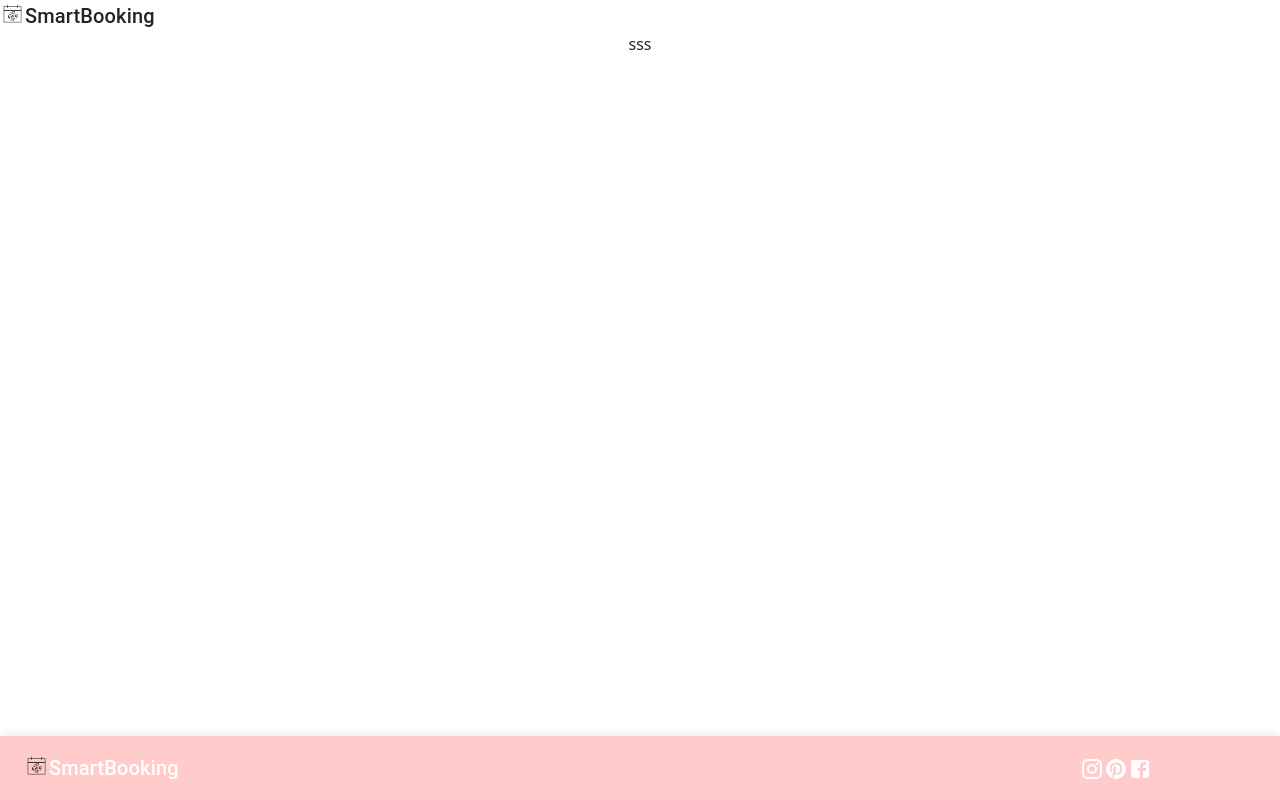
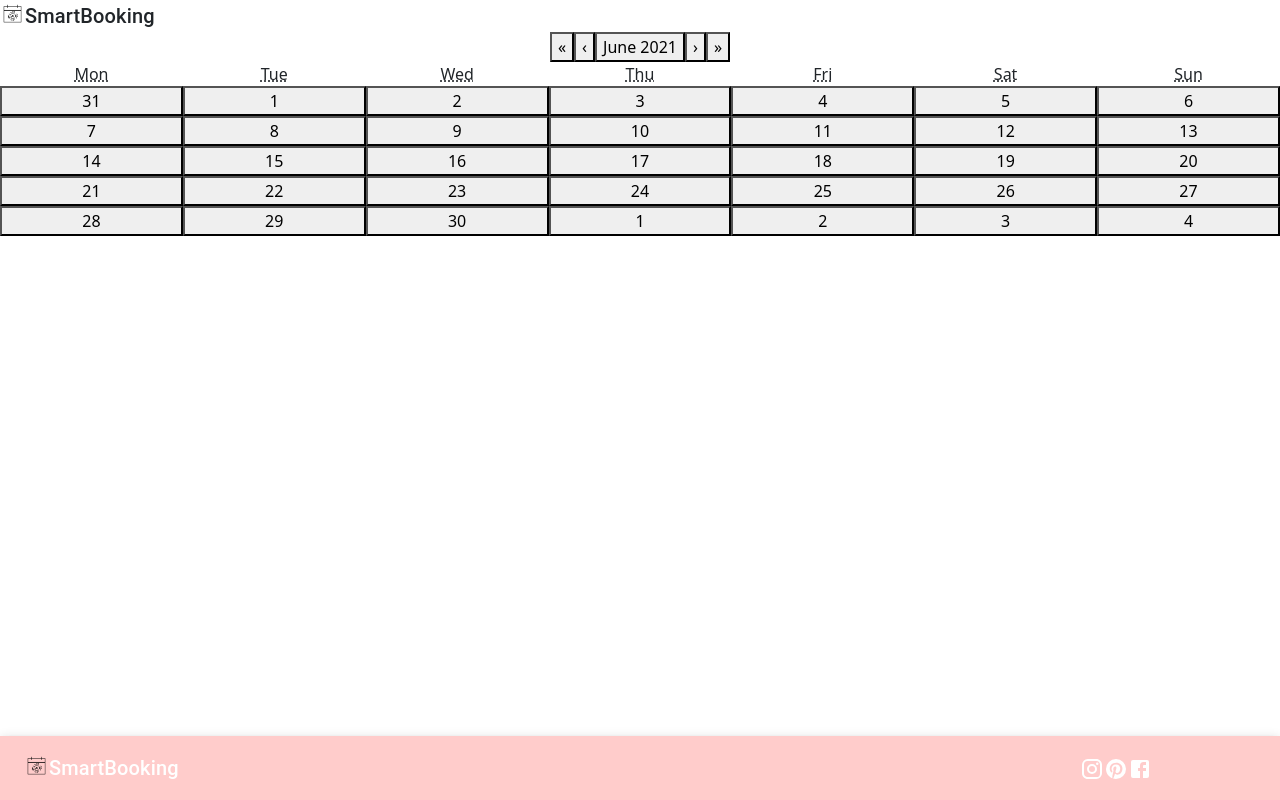
Before and after one commit to MayyarAA/CapstoneMSCI, a React (Create React App) app in the folder capstonefrontend/: page /createappointment in a window 1280 px wide. Built offline with nearby package versions, Linux system fonts and the light colour scheme; no server answers.

Commit message:
init appointment page

```diff
--- a/capstonefrontend/src/Components/AppointmentComponents/CreateAppointmentV1Component.js
+++ b/capstonefrontend/src/Components/AppointmentComponents/CreateAppointmentV1Component.js
@@ -1,5 +1,14 @@
+import React, { useState } from "react";
+import Calendar from "react-calendar";
+
 function CreateAppointmentV1Component() {
-	return <div>sss</div>;
+  const [value, onChange] = useState(new Date());
+
+  return (
+    <div>
+      <Calendar onChange={onChange} value={value} />
+    </div>
+  );
 }
 
 export { CreateAppointmentV1Component };
```
Also changed, not shown: 1 other file (tests, documents, lock files or other folders).
